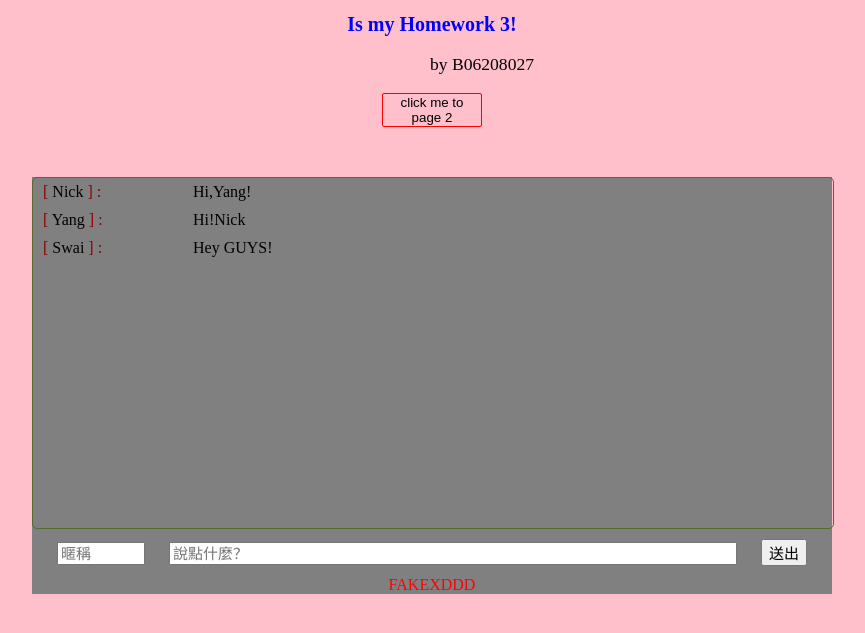
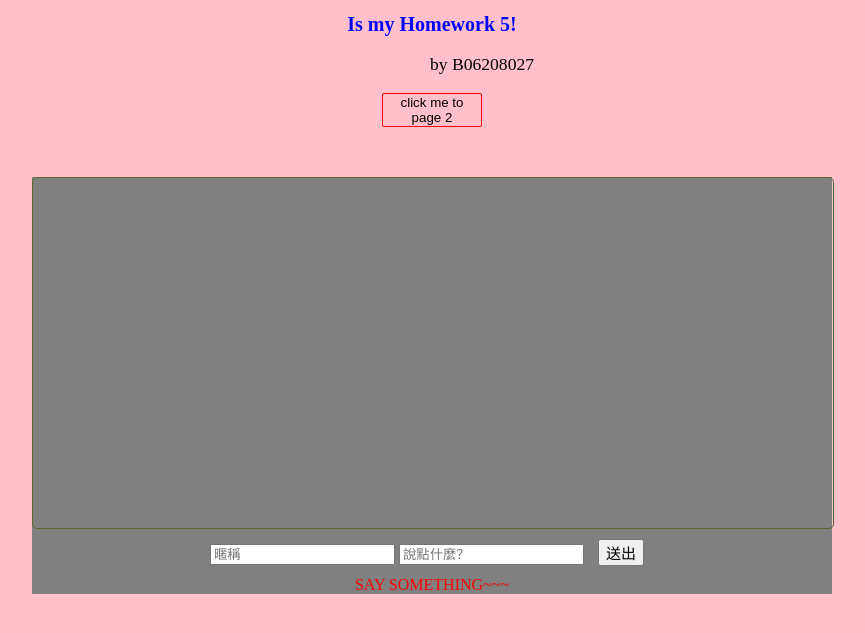
Before and after one commit to B06208027/DjangoWeek1HelloWorld-master, a Django app: page / in a window 1280 px wide. Shown: the top 633 px of the page, without its empty margins (208-1073 px from the left). Run offline with Django 3.2, Linux system fonts and the light colour scheme; data comes from the database, SQL or seed files in the repository; data that the repository does not hold is empty.

Commit message:
wk5finally

```diff
--- a/guestbook/models.py
+++ b/guestbook/models.py
@@ -4,7 +4,8 @@ from django.conf import settings
 class TextMessage(models.Model):
 	talker= models.CharField(max_length=30,blank=False)
 	message= models.CharField(max_length=30,blank=True)
+	date_time = models.DateTimeField()
 
 	def _str_(self):
-		return self.talker+""+self.message
+		return self.talker+""+self.message+""+self.date_time
 # Create your models here.
--- a/helloworld/settings.py
+++ b/helloworld/settings.py
@@ -44,7 +44,7 @@ MIDDLEWARE = [
     'django.middleware.security.SecurityMiddleware',
     'django.contrib.sessions.middleware.SessionMiddleware',
     'django.middleware.common.CommonMiddleware',
-    'django.middleware.csrf.CsrfViewMiddleware',
+    #'django.middleware.csrf.CsrfViewMiddleware',
     'django.contrib.auth.middleware.AuthenticationMiddleware',
     'django.contrib.messages.middleware.MessageMiddleware',
     'django.middleware.clickjacking.XFrameOptionsMiddleware',
--- a/helloworld/views.py
+++ b/helloworld/views.py
@@ -4,13 +4,17 @@ from django.contrib import auth
 from django.http import HttpResponse
 from django.contrib.auth.models import User
 from guestbook.models import TextMessage
+import datetime
 
 def index(request):
-	t1= TextMessage.objects.create(talker="Nick",message="Hi,Yang!")
-	t2= TextMessage.objects.create(talker="Yang",message="Hi!Nick")
-	t3= TextMessage.objects.create(talker="Swai",message="Hey GUYS!")
-	msgs= TextMessage.objects.all()
-	return render(request, 'guestbookver1.html',locals())
+        if 'ok' in request.POST:
+                talker = request.POST['talker']
+                message = request.POST['message']
+                date_time=datetime.datetime.now()
+                TextMessage.objects.create(talker=talker,message=message,date_time=date_time)
+                msgs=TextMessage.objects.all()
+        msgs=TextMessage.objects.all()
+        return render(request, 'guestbookver1.html',locals())
 
 def yang(request):
         buttonlist=['red','blue','green','yellow']
--- a/templates/guestbookver1.html
+++ b/templates/guestbookver1.html
@@ -1,14 +1,16 @@
 <!DOCTYPE html>
 <html lang="zh">
-{% load  staticfiles %}
+{% load staticfiles %}
+
 <head>
     <meta charset="UTF-8">
     <meta http-equiv="Content-Type" content="text/html; charset=utf-8" />
-    <title>Week3楊紫軒</title>
+    <title>Week5楊紫軒</title>
     <link href="{% static 'css/style.css' %}" rel="stylesheet" type="text/css" />
 </head>
+
 <body>
-    <h1 style="align:center">Is my Homework 3!</h1>
+    <h1 style="align:center">Is my Homework 5!</h1>
     <p id="ta">by B06208027<br></p>
     <div id="btnn">
         <a href="yang" style="text-decoration:none" class="but"><button style="background-color:pink;border:1px solid red;border-radius:2px">click me to page 2</button></a>
@@ -17,19 +19,19 @@
         <div id="content">
             {%for msg in msgs%}
             <div class="msg">
-		    <span class="name">{{msg.talker}}</span>
-		{{msg.message}}
+                <span class="name">{{msg.talker}}</span> {{msg.message}}&nbsp;&nbsp;&nbsp;&nbsp;&nbsp;&nbsp;&nbsp;&nbsp;&nbsp;<b>Submit Date:</b> {{msg.date_time}}
 
             </div>
             {%endfor%}
         </div>
         <div id="send-box">
-            <form id="send-form">
-                <input type="text" name="name" id="name" placeholder="暱稱">
-                <input type="text" name="msg" id="msg" placeholder="說點什麼？">
+            <form action="." method="post">
+                <input type="text" name="talker" id="talker" placeholder="暱稱">
+                <input type="text" name="message" id="message" placeholder="說點什麼？">
+                <input type="hidden" name="ok" value="yes">
                 <input type="submit" id="submit" value="送出">
             </form>
-            <span id='ps'>FAKEXDDD</span>
+            <span id='ps'>SAY SOMETHING~~~</span>
         </div>
     </div>
 </body>
```
Also changed, not shown: guestbook/migrations/0002_auto_20181014_0030.py (added), guestbook/migrations/0003_auto_20181014_0034.py (added), guestbook/migrations/0004_textmessage_date_time.py (added). Lines whose indentation alone changed are shown as unchanged.
